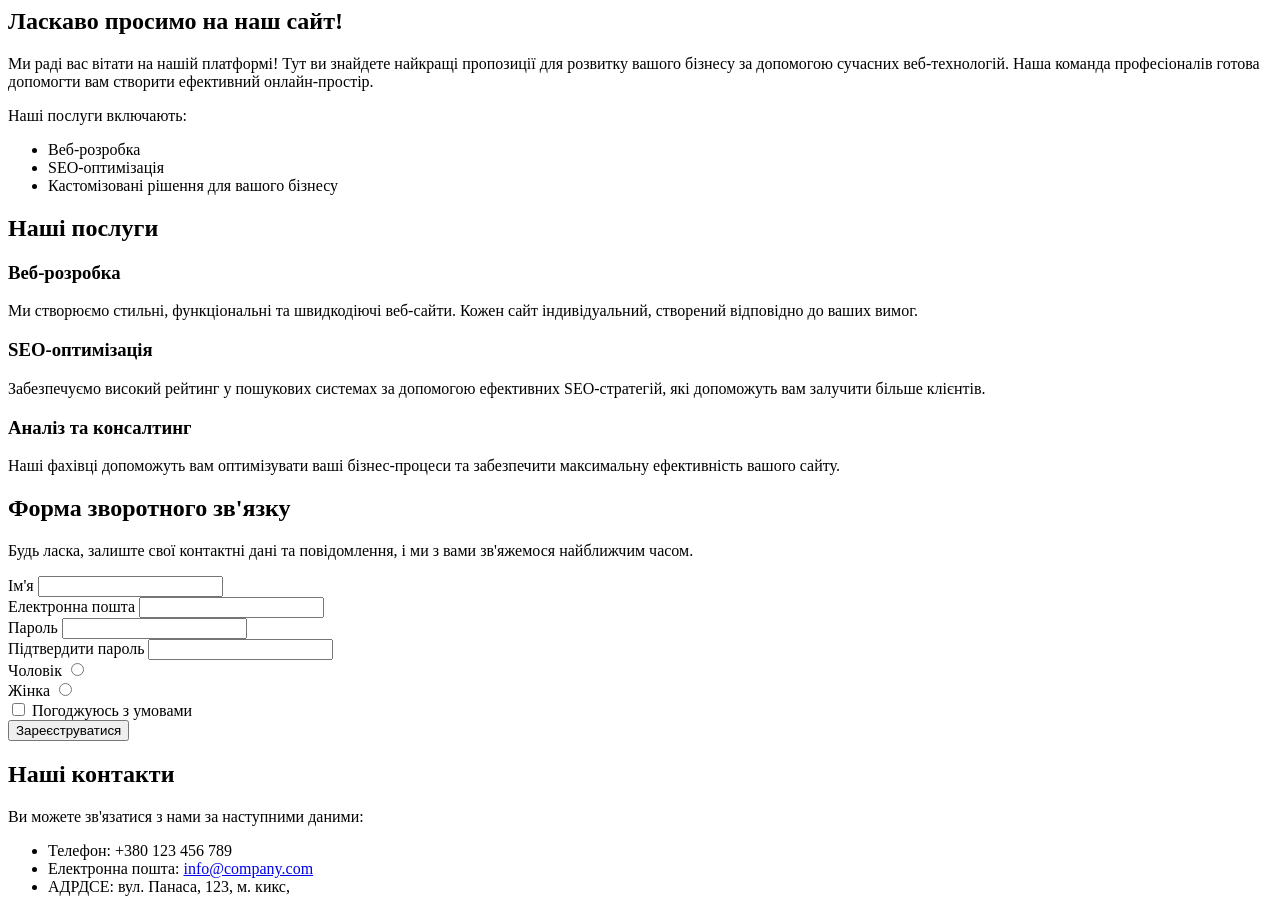
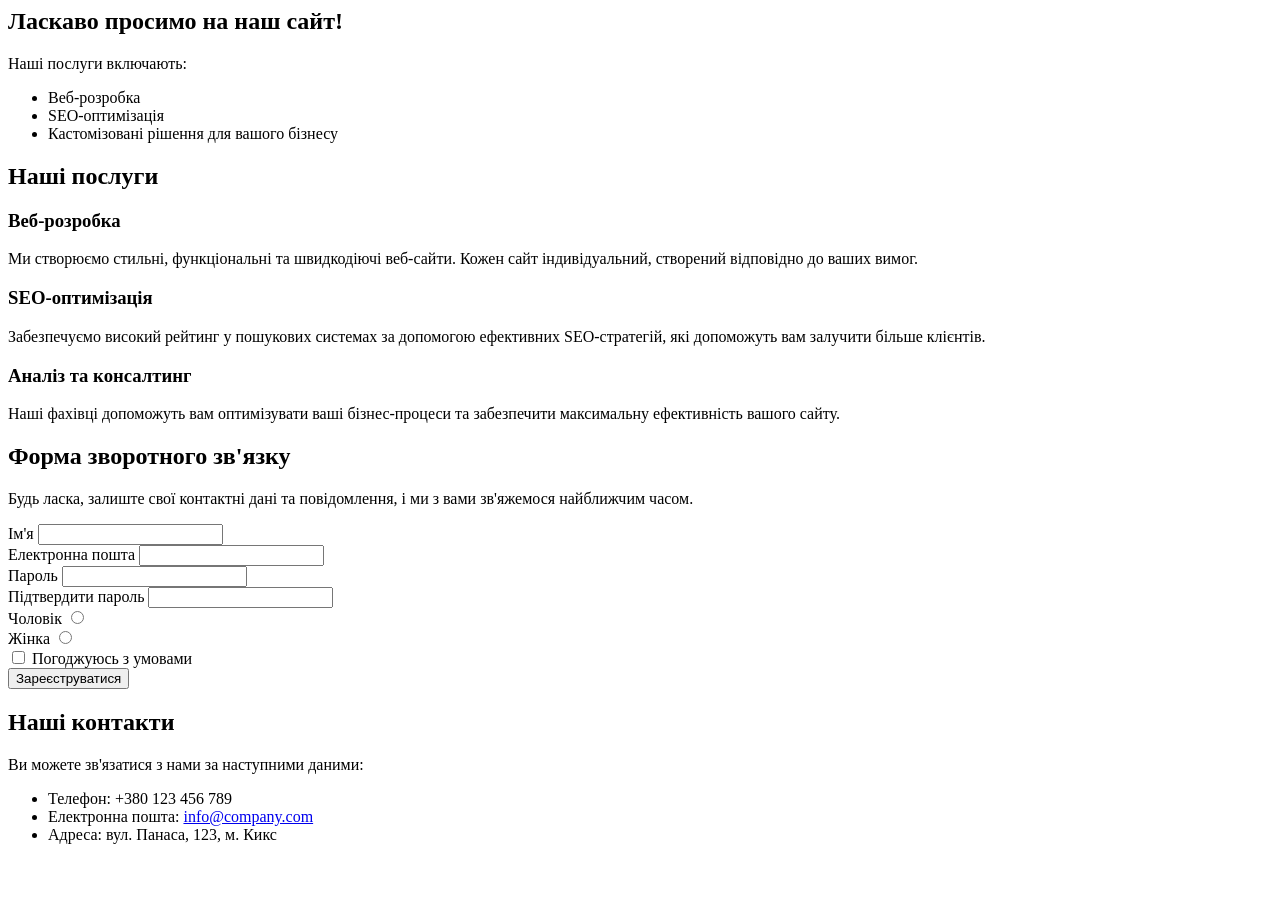
Before and after one commit to yarchyk25/Practice, a plain HTML site: page index.html in a window 1280 px wide. After the commit the page ends 860 px from the top, so only its background shows below. Drawn offline with Linux system fonts and the light colour scheme.

Commit message:
Оновлено index.html з останніми змінами

```diff
--- a/index.html
+++ b/index.html
@@ -1,7 +1,6 @@
 <main>
     <section id="home">
         <h2>Ласкаво просимо на наш сайт!</h2>
-        <p>Ми раді вас вітати на нашій платформі! Тут ви знайдете найкращі пропозиції для розвитку вашого бізнесу за допомогою сучасних веб-технологій. Наша команда професіоналів готова допомогти вам створити ефективний онлайн-простір.</p>
         <p>Наші послуги включають:</p>
         <ul>
             <li>Веб-розробка</li>
@@ -34,7 +33,7 @@
             <input type="text" id="name" name="user_name" required><br>
 
             <label for="email">Електронна пошта</label>
-            <input type="email" id="email" name="user_email" required> <br>
+            <input type="email" id="email" name="user_email" required><br>
 
             <label for="password">Пароль</label>
             <input type="password" id="password" name="user_password" required><br>
@@ -63,7 +62,7 @@
         <ul>
             <li>Телефон: +380 123 456 789</li>
             <li>Електронна пошта: <a href="mailto:info@company.com">info@company.com</a></li>
-            <li>АДРДСЕ: вул. Панаса, 123, м. кикс, </li>
+            <li>Адреса: вул. Панаса, 123, м. Кикс</li>
         </ul>
     </section>
 </main>
```
